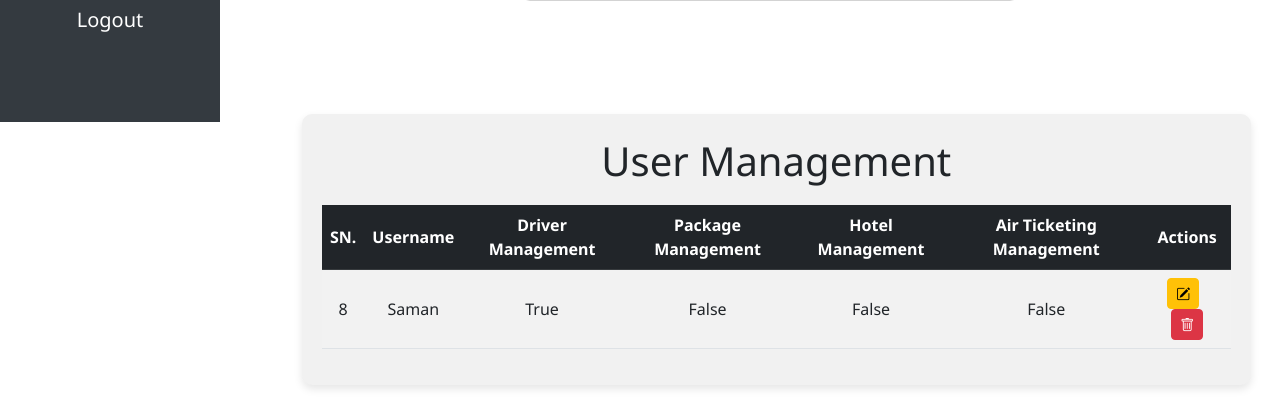
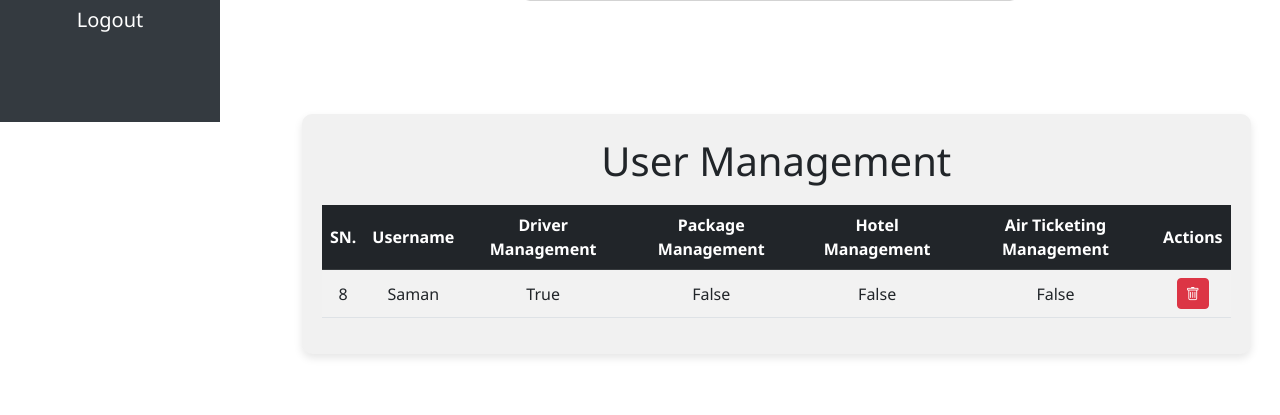
Before and after one commit to Prabhab-Khanal/Euro-Travels, a Django app: page /usermanagement/add-user in a window 1280 px wide; the page is wider, and only the part inside the window is pictured. Shown: the part 678-1093 px from the top of that part. After the commit the page ends 1036 px from the top of that part, so only its background shows below. Run offline with Django 5.2, Linux system fonts and the light colour scheme; a user stored in the database is signed in; data comes from the database, SQL or seed files in the repository; both versions use the stored data as it was after the commit.

Commit message:
Minor Changes

```diff
--- a/templates/admin/form/adduser.html
+++ b/templates/admin/form/adduser.html
@@ -83,7 +83,6 @@
               <td>{{ user.roles.hotel_management }}</td>
               <td>{{ user.roles.air_ticketing_management }}</td>
               <td>
-                <a href="#" class="btn btn-warning btn-sm me-2"><i class="bi bi-pencil-square"></i></a>
                 <a href="{% url 'delete-user' user.userid %}" class="btn btn-danger btn-sm"
                 onclick="return confirm('Are you sure you want to delete this user?');"><i class="bi bi-trash"></i></a>
               </td>
```
Also changed, not shown: db.sqlite3.
